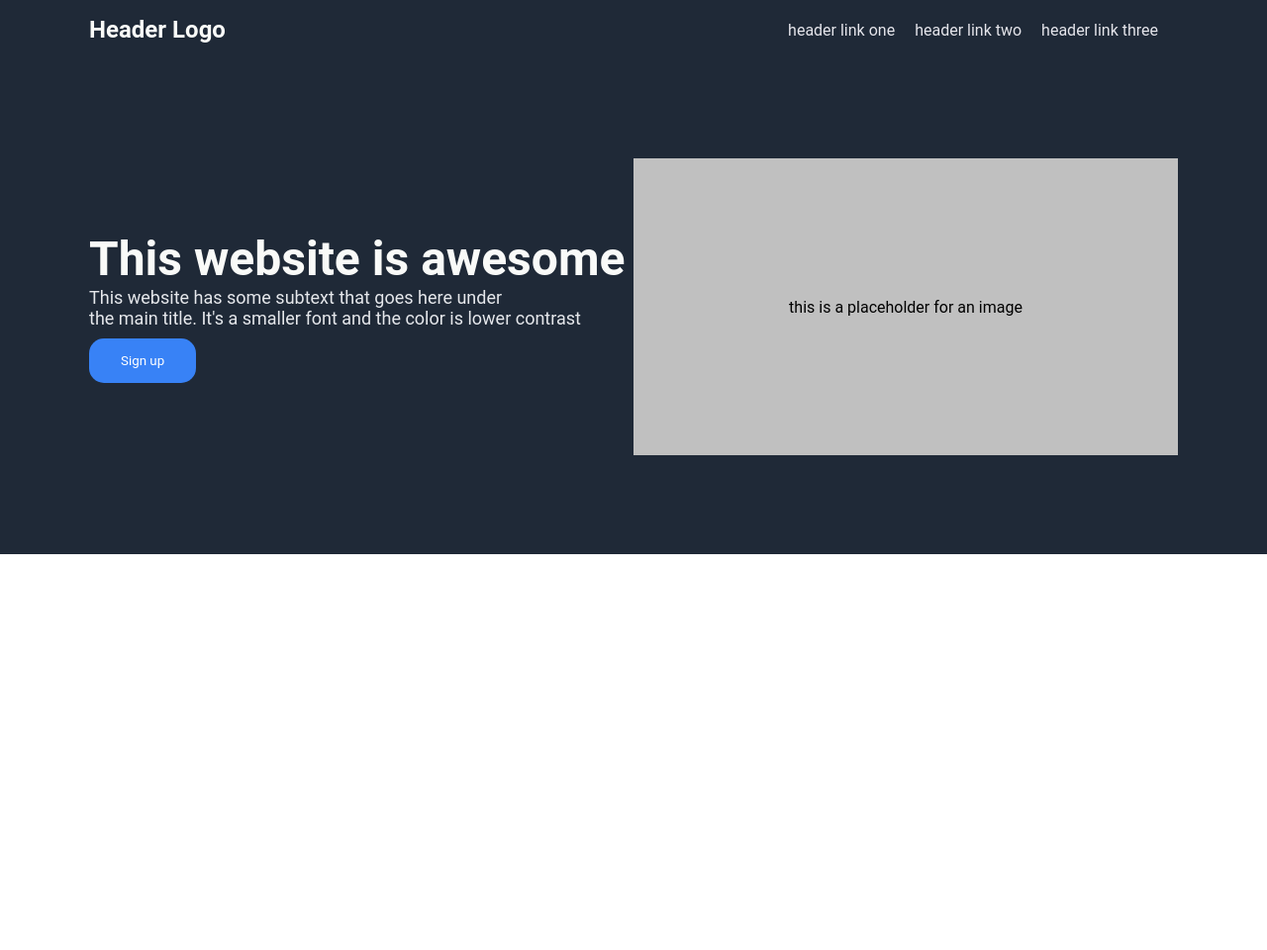
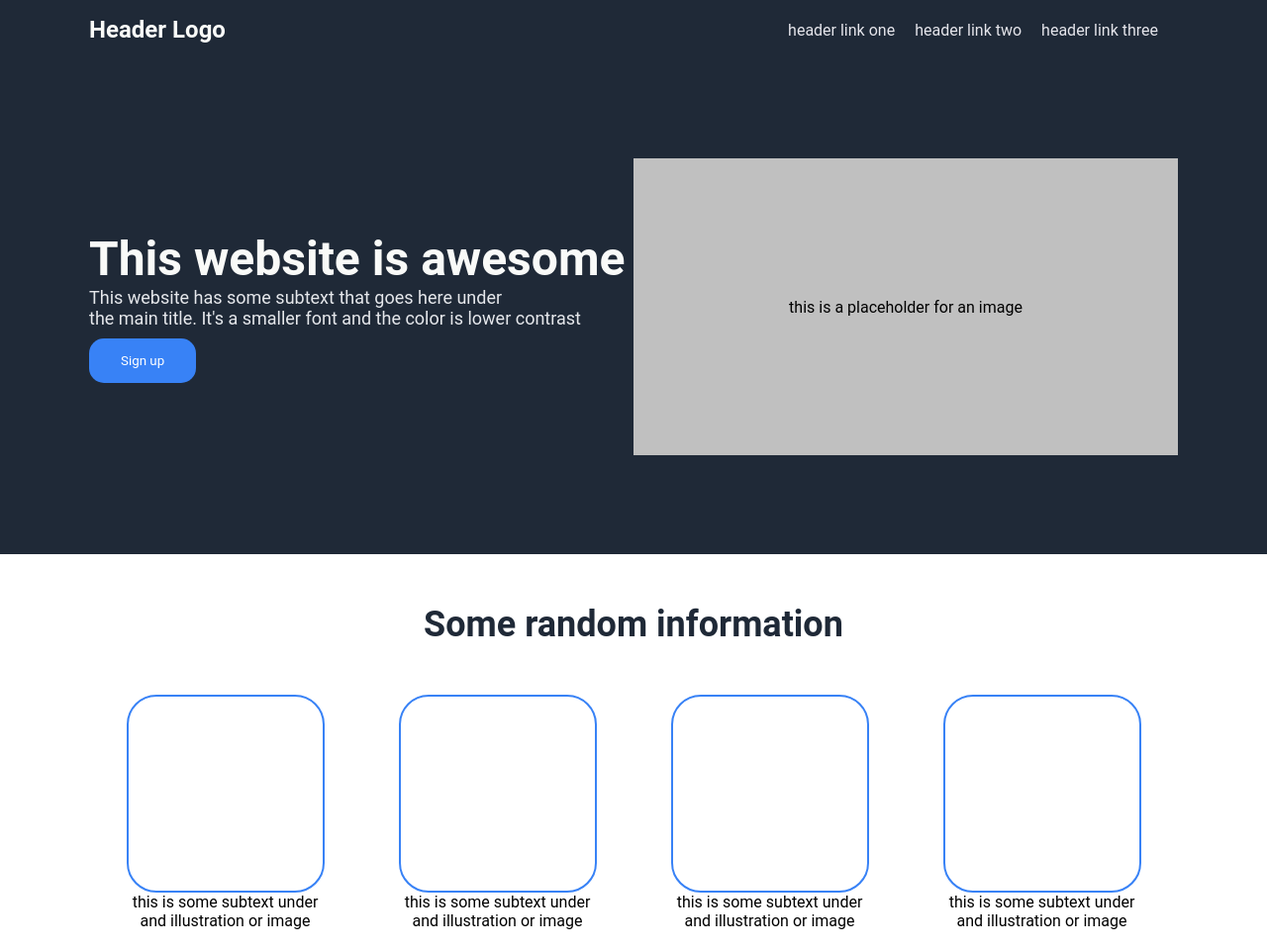
Before and after one commit to berdna/landing-page, a plain HTML site: page index.html in a window 1280 px wide. Shown: the whole page at 99% size. Before the commit the page ends 800 px from the top, so only its background shows below. Drawn offline with Linux system fonts and the light colour scheme.

Commit message:
Gallery/Info Section Complete

```diff
--- a/index.html
+++ b/index.html
@@ -7,6 +7,7 @@
     <link rel="stylesheet" href="styles.css">
 </head>
 <body>
+    <!--  Start Nav Section -->
 <nav class="navbar">
     <div class="container">
         <h1 class="logotext">Header Logo</h1>
@@ -17,6 +18,7 @@
         </ul>
     </div>
 </nav>
+<!-- End Nav Section -->
 <section class="hero">
     <div class="container">
         <div class="herotext">
@@ -30,5 +32,30 @@
         </div>
     </div>
 </section>
+<!-- Start Gallery Section -->
+<section class="gallery">
+    <div class="container">
+        <h1 class="gal-text">Some random information</h1>
+        <div class="cards">
+            <div class="card-item">
+                <div class="box"></div>
+                <p class="card-text">this is some subtext under and illustration or image</p>
+            </div>
+            <div class="card-item">
+                <div class="box"></div>
+                <p class="card-text">this is some subtext under and illustration or image</p>
+            </div>
+            <div class="card-item">
+                <div class="box"></div>
+                <p class="card-text">this is some subtext under and illustration or image</p>
+            </div>
+            <div class="card-item">
+                <div class="box"></div>
+                <p class="card-text">this is some subtext under and illustration or image</p>
+            </div>
+        </div>
+    </div>
+</section>
+<!-- End Gallery Section -->
 </body>
 </html>
--- a/styles.css
+++ b/styles.css
@@ -84,3 +84,39 @@ ul {
     margin-top: 10px;
 }
 /* End Hero Section */
+.gallery {
+    display: flex;
+    background: #fff;
+    justify-content: center;
+    height: 400px;
+}
+.gallery .gal-text {
+    display: flex;
+    justify-content: center;
+    padding: 50px 0px;
+    font-size: 36px;
+    font-weight: bolder;
+    color: #1f2937;
+}
+.gallery .cards {
+    display: flex;
+    justify-content: space-around;
+}
+.gallery .card-item {
+    display: flex;
+    flex-direction: column;
+    align-items: center;
+    width: 200px;
+}
+.card-item .box {
+    width: 200px;
+    height: 200px;
+    border-radius: 30px;
+    border: 2px solid #3882f6;
+}
+.card-item .card-text {
+  text-align: center;
+}
+/* End Gallery Section */
+
+/* Begin Quote Section */
```
